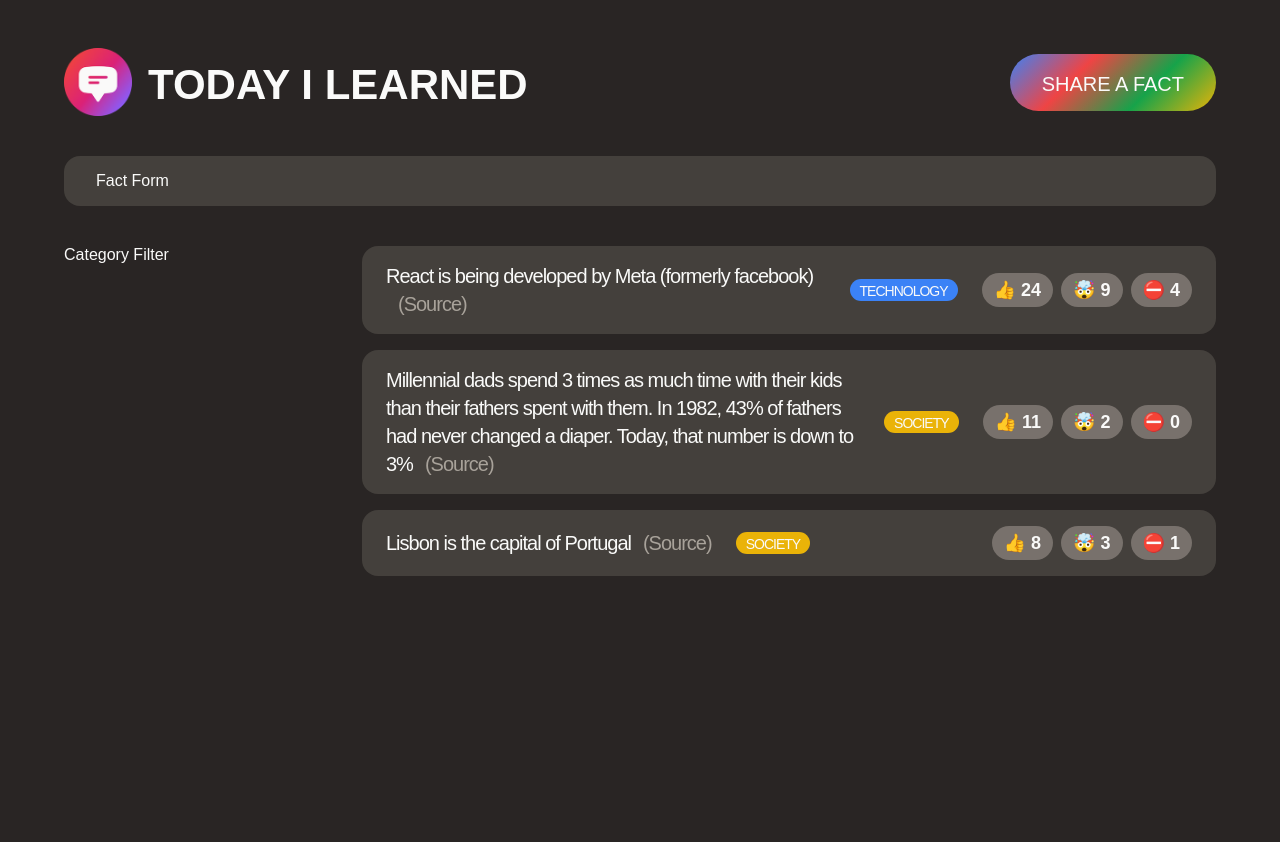
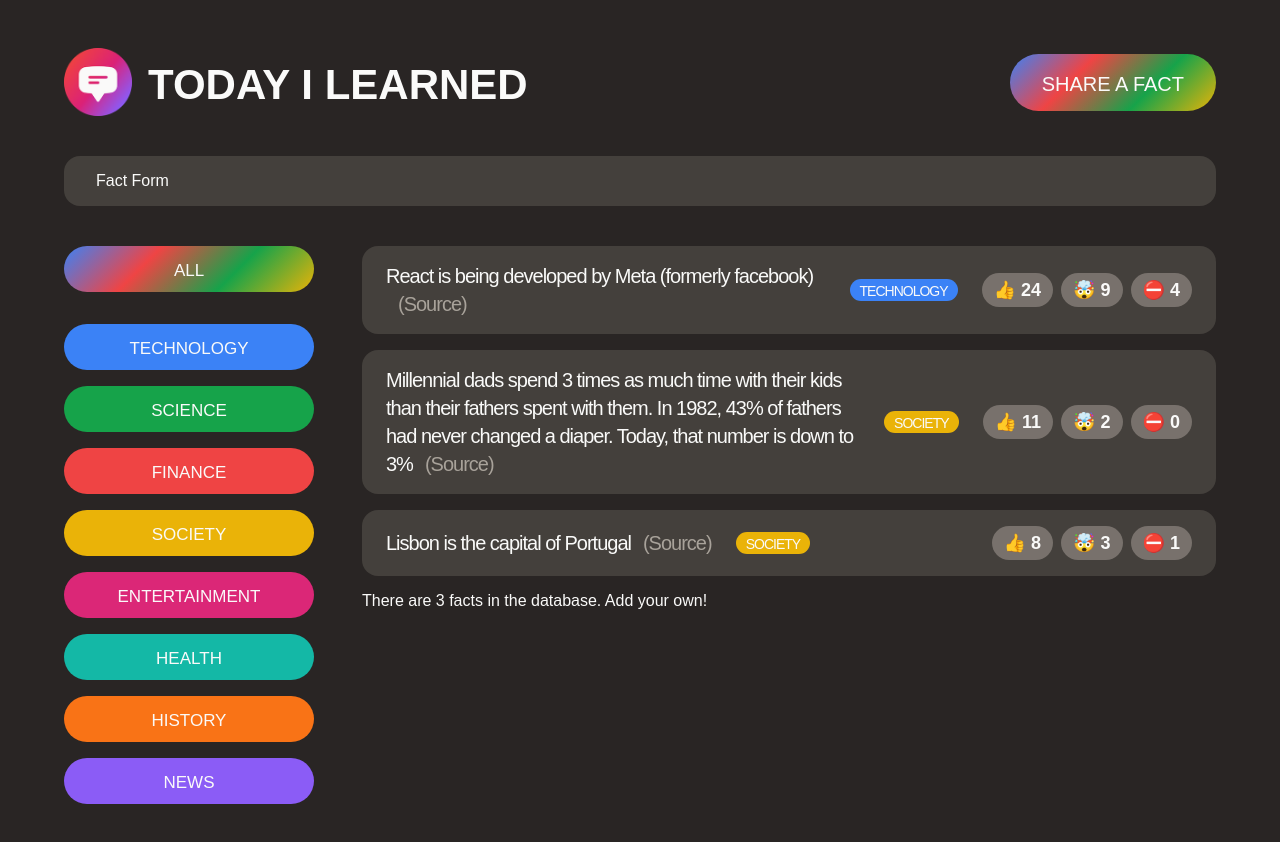
Before and after one commit to mxmcv/Discovery-Hub, a React (Create React App) app: page / in a window 1280 px wide. Shown: the top 842 px of the page. Before the commit the page ends 800 px from the top, so only its background shows below. Built offline with nearby package versions, Linux system fonts and the light colour scheme; a web font is replaced by a local one.

Commit message:
finishing ui with react

```diff
--- a/src/App.js
+++ b/src/App.js
@@ -1,15 +1,4 @@
 import './styles.css';
-
-const CATEGORIES = [
-  { name: 'technology', color: '#3b82f6' },
-  { name: 'science', color: '#16a34a' },
-  { name: 'finance', color: '#ef4444' },
-  { name: 'society', color: '#eab308' },
-  { name: 'entertainment', color: '#db2777' },
-  { name: 'health', color: '#14b8a6' },
-  { name: 'history', color: '#f97316' },
-  { name: 'news', color: '#8b5cf6' },
-];
 
 const initialFacts = [
   {
@@ -72,18 +61,58 @@
   return <form className="fact-form">Fact Form</form>;
 }
 
+const CATEGORIES = [
+  { name: 'technology', color: '#3b82f6' },
+  { name: 'science', color: '#16a34a' },
+  { name: 'finance', color: '#ef4444' },
+  { name: 'society', color: '#eab308' },
+  { name: 'entertainment', color: '#db2777' },
+  { name: 'health', color: '#14b8a6' },
+  { name: 'history', color: '#f97316' },
+  { name: 'news', color: '#8b5cf6' },
+];
+
 function CategoryFilter() {
-  return <aside>Category Filter</aside>;
+  return (
+    <aside>
+      <ul>
+        <li className="category">
+          <button className="btn btn-all-categories">All</button>
+        </li>
+        {CATEGORIES.map((cat) => (
+          <li key={cat.name} className="category">
+            <button
+              className="btn btn-category"
+              style={{ backgroundColor: cat.color }}
+            >
+              {cat.name}
+            </button>
+          </li>
+        ))}
+      </ul>
+    </aside>
+  );
 }
 
 function FactList() {
   // TEMPORARY
   const facts = initialFacts;
+
   return (
     <section>
       <ul className="facts-list">
         {facts.map((fact) => (
-          <li key={fact.id} className="fact">
+          <Fact key={fact.id} fact={fact} />
+        ))}
+      </ul>
+      <p>There are {facts.length} facts in the database. Add your own!</p>
+    </section>
+  );
+}
+
+function Fact({ fact }) {
+  return (
+    <li className="fact">
       <p>
         {fact.text}
         <a className="source" href={fact.source} target="_blank">
@@ -93,9 +122,8 @@
       <span
         className="tag"
         style={{
-                backgroundColor: CATEGORIES.find(
-                  (cat) => cat.name === fact.category
-                ).color,
+          backgroundColor: CATEGORIES.find((cat) => cat.name === fact.category)
+            .color,
         }}
       >
         {fact.category}
@@ -106,9 +134,6 @@
         <button>⛔️ {fact.votesFalse}</button>
       </div>
     </li>
-        ))}
-      </ul>
-    </section>
   );
 }
 export default App;
--- a/src/styles.css
+++ b/src/styles.css
@@ -16,7 +16,7 @@
 }
 
 /* MAIN LAYOUT */
-.container {
+#root {
   max-width: 1500px;
   margin: 0 auto;
 }
```
Lines whose indentation alone changed are shown as unchanged.
